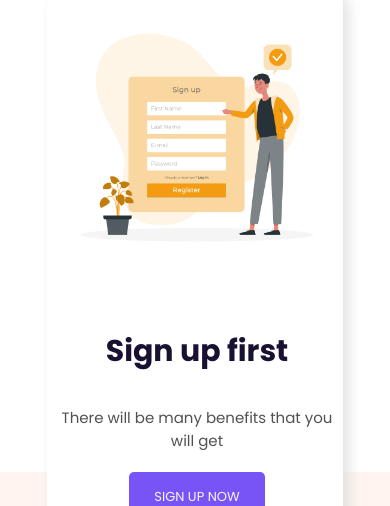
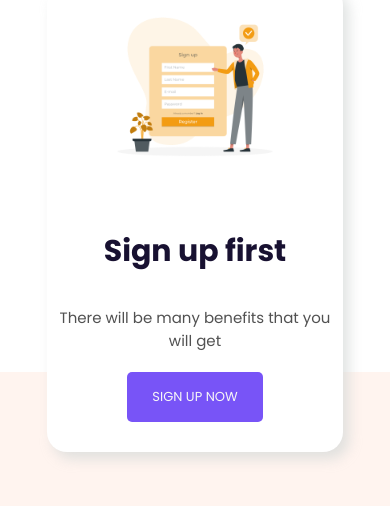
Before and after one commit to NastaranAmani/PJ-Studio, a plain HTML site: page index.html in a window 390 px wide. Shown: the part 3857-4363 px from the top of the page. Drawn offline with Linux system fonts and the light colour scheme; files that its build step writes are made by us from their sources; files whose address does not match are found by name.

Commit message:
updated styles

```diff
--- a/index.html
+++ b/index.html
@@ -196,11 +196,9 @@
                            Sign up first
                         </h2>
                         <p>There will be many benefits that you will get</p>
-                        <div class="left--item__signup">
                             <button type="button" class="btn btn__primary signup__btn">
                                 SIGN UP NOW
                             </button>
-                        </div>
                     </div>
                     <div class="signup__right__item">
                         <img class="signup-img" src="img/Sign up-rafiki(1).png" alt="signup illustration">
@@ -245,11 +243,9 @@
                 <div class="footer-col">
                     <h4>NEWSLETTER</h4>
                     <p class="first-p" >Over 2500 people have subscribed</p>
-                    <div class="box">
-                            <div class="form-box">
-                                <input type="text" name="EmailAddress" placeholder="Enter your email">
-                                <button class="submit-btn" type="submit">Subscribe</button>
-                            </div>
+                    <div class="form-box">
+                        <input type="text" name="EmailAddress" placeholder="Enter your email">
+                        <button class="submit-btn" type="submit">Subscribe</button>
                     </div>
                     <p class="second-p">we don't sell your information.</p>
                 </div>
--- a/style/footer.css
+++ b/style/footer.css
@@ -25,7 +25,7 @@
     margin-bottom: 1rem;
 }
 .footer-col ul li a {
-    color: black;
+    color: #000;
     font-size: 1.5rem;
     font-weight: 400;
     display: block;
--- a/style/signup.css
+++ b/style/signup.css
@@ -38,16 +38,10 @@
     font-size: 1.8rem;
     margin-bottom: 1rem;
 }
-.left--item__signup {
-    display: flex;
-    flex-direction: row;
-    margin-top: 1rem;
-    justify-content: center;
-    align-items: center;
-}
 .signup__btn {
     padding: 1.5rem 2.5rem;
     font-size: 1.6rem;
+    margin-top: 1rem;
 }
 
 
@@ -67,9 +61,10 @@
   @media (max-width: 768px) {
     .signup__left__item {
         padding: 3rem 1rem;
+        align-items: center;
+        justify-content: center;
     }
     .signup__left__item h2 {
-        align-items: center;
         font-size: 3rem;
     }
     .signup__left__item p {
@@ -88,3 +83,10 @@
         font-size: 1.3rem;
     }
   }
+  @media (max-width: 480px) {
+    .signup__right__item img {
+        width: 20rem;
+        height: 20rem;
+        object-fit: cover;
+    }
+  }
```
